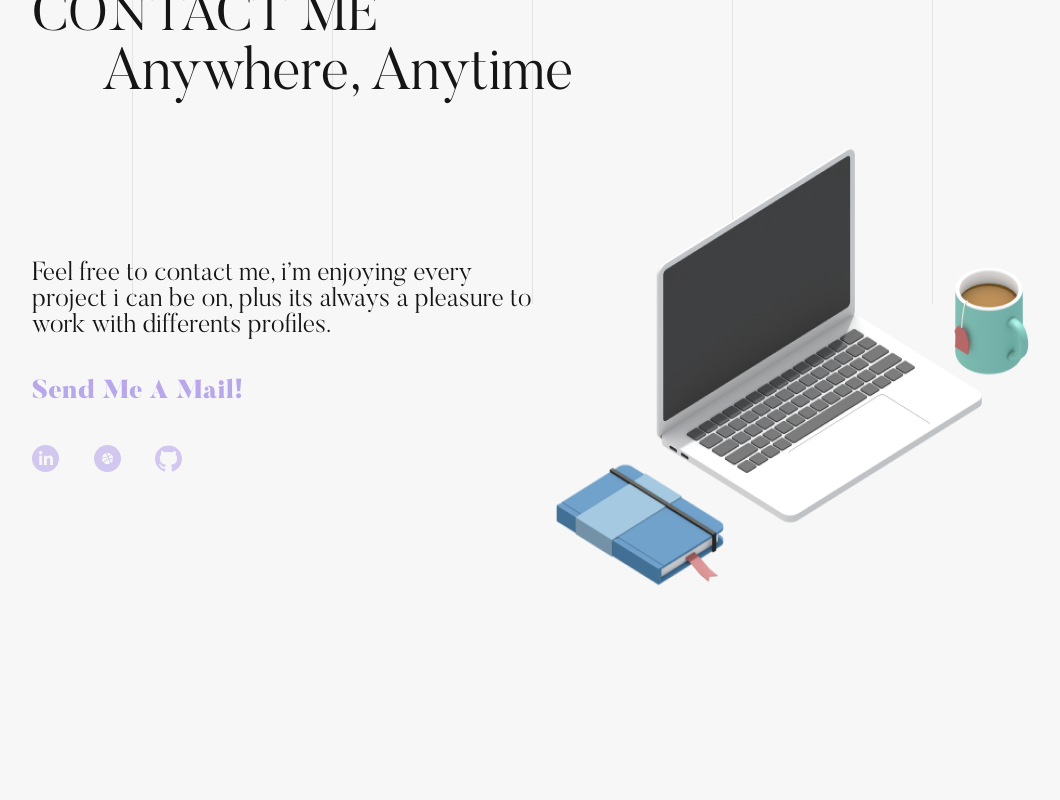
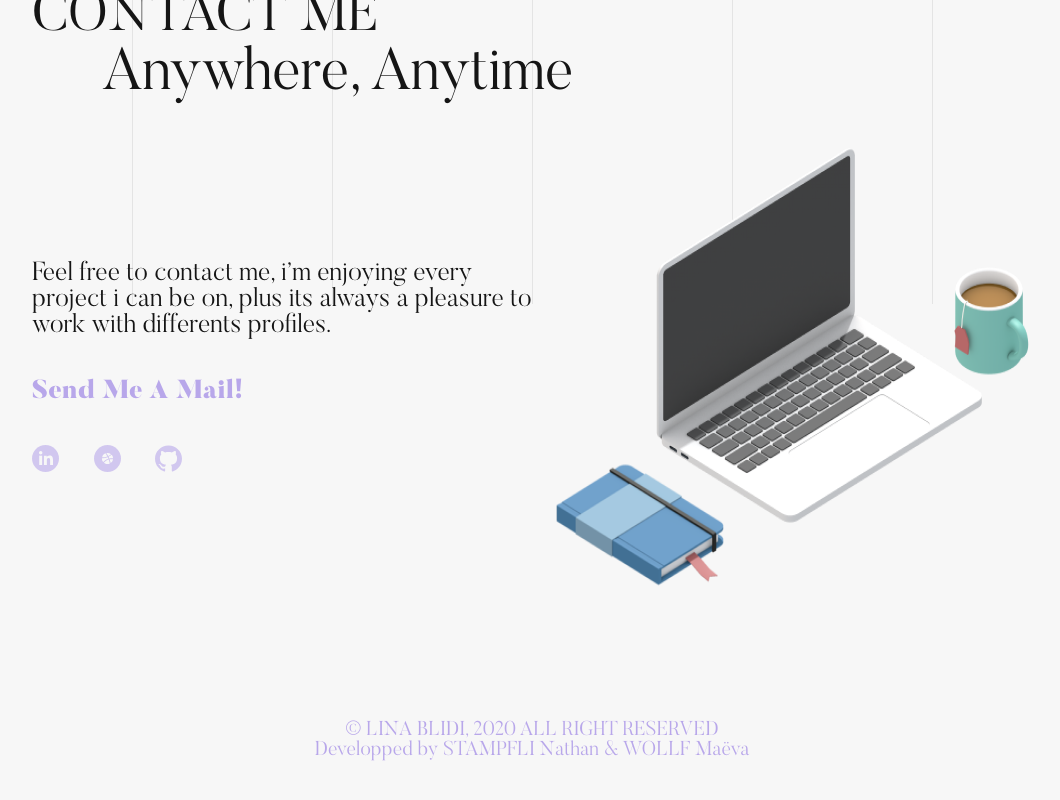
Before and after one commit to MaevaWolff/LinaBLIDI-portfolio, a React (Create React App) app: page / in a window 1280 px wide. Shown: the part 2332-3132 px from the top of the page, without its empty margins (108-1168 px from the left). Before the commit the page ends 2924 px from the top, so only its background shows below. Built offline with nearby package versions, Linux system fonts and the light colour scheme.

Commit message:
add footer in global page

```diff
--- a/src/App.js
+++ b/src/App.js
@@ -8,6 +8,7 @@ import HomePage from './pages/HomePage/Home.page';
 import WorksPage from './pages/WorksPage/Works.page';
 import Header from './components/Header/Header.component';
 import Alert from './components/Alert/Alert.component';
+import Footer from './components/Footer/Footer.component';
 
 function App() {
   return (
@@ -19,6 +20,7 @@ function App() {
           <Route exact path='/' component={HomePage} />
           <Route exact path='/works' component={WorksPage} />
         </Switch>
+        <Footer />
       </div>
     </Router>
   );
--- /dev/null
+++ b/src/components/Footer/Footer.component.jsx
@@ -0,0 +1,12 @@
+import React from 'react';
+
+export default function Footer() {
+  return (
+    <div className='footer'>
+      <p className='footer__copyright'>© LINA BLIDI, 2020 ALL RIGHT RESERVED</p>
+      <p className='footer__details'>
+        Developped by STAMPFLI Nathan & WOLLF Maëva
+      </p>
+    </div>
+  );
+}
--- /dev/null
+++ b/src/components/Footer/Footer.scss
@@ -0,0 +1,11 @@
+.footer {
+  width: 100%;
+  @include flexCenter;
+  margin-top: 10%;
+  margin-bottom: 5%;
+  color: var(--primary-color);
+  font-size: 14px;
+  @include medium {
+    font-size: 20px;
+  }
+}
--- a/src/scss/styles.scss
+++ b/src/scss/styles.scss
@@ -8,6 +8,7 @@
 
 // import all scss
 @import '../components/Alert/Alert';
+@import '../components/Spotify/Spotify';
 
 @import '../components/Header/Header';
 
@@ -17,12 +18,12 @@
 @import '../components/HomeWorks/HomeWorks';
 @import '../components/HomeAbout/HomeAbout';
 @import '../components/HomeContact/HomeContact';
+@import '../pages/HomePage/Home';
 
-@import '../components/Spotify/Spotify';
-@import '../pages/HomePage/Home';
 @import '../components/WorksHero/WorksHero';
 @import '../components/WorksDetails/WorksDetails';
 @import '../components/WorksImages/WorksImages';
 @import '../components/WorksOther/WorksOther';
+@import '../pages/WorksPage/Works';
 
-@import '../pages/WorksPage/Works';
+@import '../components/Footer/Footer';
```
